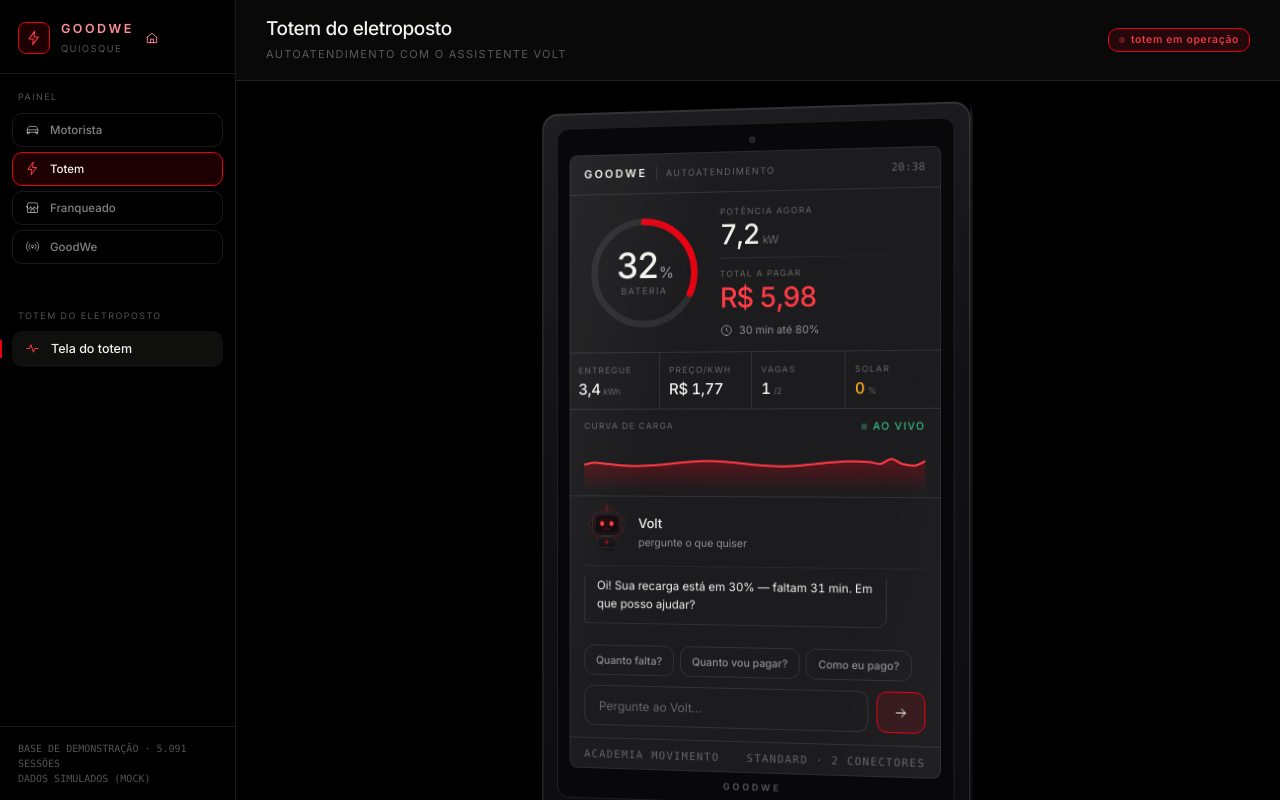
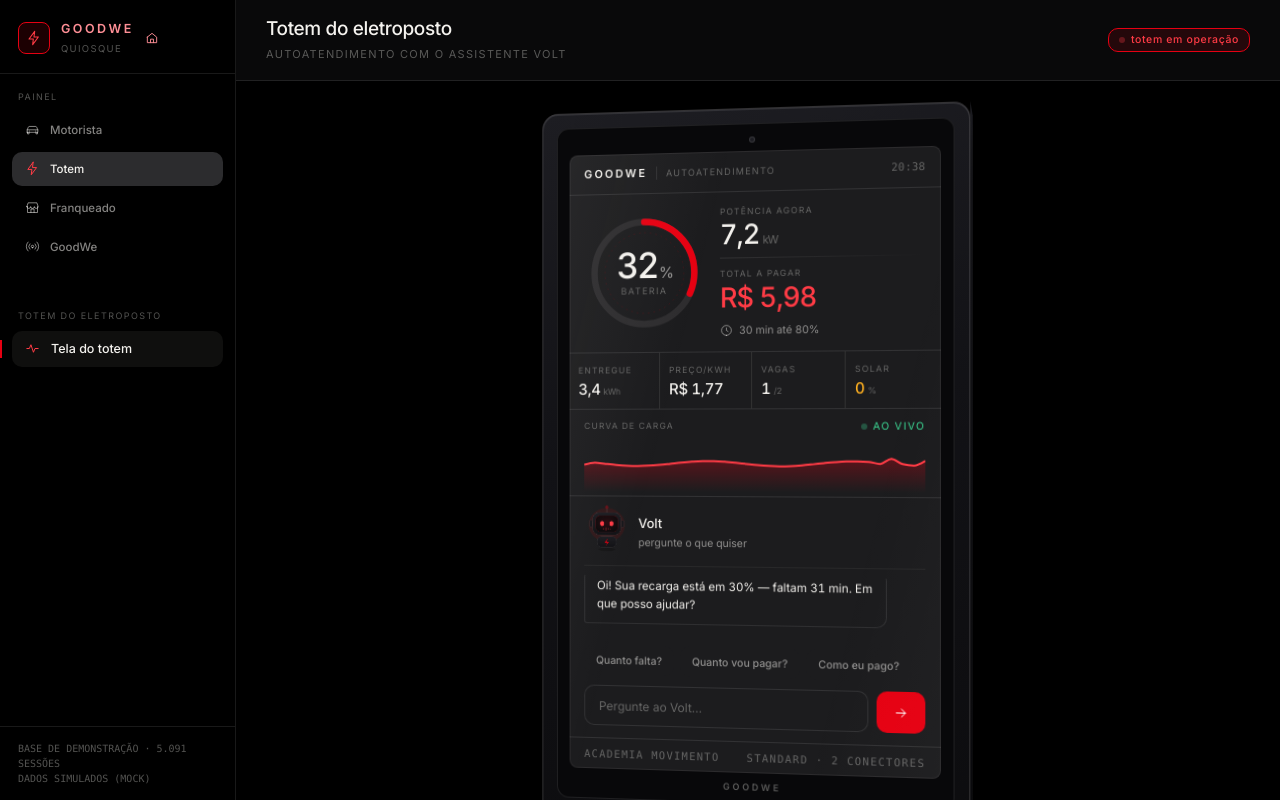
Before and after one commit to jbelkior1/gs_goodwe, a React (Vite) app: page /totem in a window 1280 px wide. Shown: the top 800 px of the page. Built offline with nearby package versions, Linux system fonts and the light colour scheme.

Commit message:
Design: transformar botoes e sidebar em solidos sem translucidez

```diff
--- a/src/styles.css
+++ b/src/styles.css
@@ -151,15 +151,13 @@
 .persona-btn {
   width: 100%; text-align: left; display: flex; align-items: center; gap: 10px;
   padding: 8px 12px; margin-bottom: 5px; border-radius: var(--pill);
-  background: transparent; border: 1px solid var(--k-line);
+  background: transparent; border: 1px solid transparent;
   color: var(--k-dim); cursor: pointer;
   font-size: 11.5px; font-weight: 500; min-height: 34px;
   transition: border-color .15s ease, color .15s ease, background .15s ease;
 }
-.persona-btn:hover { border-color: var(--k-red2); color: var(--k-text); }
-.persona-btn.active {
-  background: var(--k-redsoft); border-color: var(--k-red); color: var(--k-text);
-}
+.persona-btn:hover { background: var(--k-panel); color: var(--k-text); }
+.persona-btn.active { background: var(--k-panel-2); border-color: transparent; color: var(--k-text); }
 .persona-btn .ico { display: inline-flex; color: currentColor; }
 .persona-btn.active .ico { color: var(--k-red2); }
 
@@ -357,16 +355,14 @@
 .btn {
   display: inline-flex; align-items: center; gap: 7px;
   padding: 8px 15px; border-radius: var(--pill); min-height: 34px;
-  border: 1px solid var(--k-line); background: transparent; color: var(--k-text);
+  border: 1px solid transparent; background: var(--k-panel); color: var(--k-text);
   font-size: 11.5px; font-weight: 500; cursor: pointer;
   transition: border-color .15s ease, color .15s ease, background .15s ease;
 }
-.btn:hover { border-color: var(--k-red2); color: var(--k-red2); }
+.btn:hover { background: var(--k-panel-2); border-color: transparent; color: var(--k-text); }
 .btn:focus-visible { outline: none; border-color: var(--k-red); box-shadow: 0 0 0 3px var(--k-redsoft); }
-.btn.primary {
-  border-color: var(--k-red); background: var(--k-redsoft); color: var(--k-text);
-}
-.btn.primary:hover { background: rgba(230, 0, 18, .22); color: var(--k-text); }
+.btn.primary { border-color: transparent; background: var(--k-red); color: #fff; }
+.btn.primary:hover { background: var(--k-red2); color: #fff; }
 .btn.dark { border-color: var(--k-line); background: var(--k-panel-2); color: var(--k-text); }
 .btn.dark:hover { border-color: var(--k-hair); color: var(--k-text); }
 .btn.sm { padding: 6px 13px; min-height: 30px; font-size: 11px; }
@@ -376,14 +372,12 @@
 select.btn { background: var(--k-panel); color: var(--k-text); border-radius: var(--pill); }
 select.btn option { background: var(--k-panel); color: var(--k-text); }
 
-.chip {
-  padding: 6px 13px; border-radius: var(--pill); border: 1px solid var(--k-line);
-  background: transparent; font-size: 11.5px; cursor: pointer; font-weight: 500;
+.chip { padding: 6px 13px; border-radius: var(--pill); border: 1px solid transparent; background: var(--k-panel); font-size: 11.5px; cursor: pointer; font-weight: 500;
   color: var(--k-dim); min-height: 32px;
   transition: border-color .15s ease, color .15s ease, background .15s ease;
 }
-.chip:hover { border-color: var(--k-red2); color: var(--k-text); }
-.chip.on { background: var(--k-redsoft); color: var(--k-text); border-color: var(--k-red); }
+.chip:hover { background: var(--k-panel-2); color: var(--k-text); }
+.chip.on { background: var(--k-text); color: var(--k-bg); border-color: transparent; }
 
 /* ------------------------------------------------------------- notes */
 .note {
@@ -966,11 +960,11 @@
 .mv-sessao {
   display: flex; align-items: center; gap: 12px; width: 100%;
   padding: 12px 14px; border-radius: var(--radius);
-  border: 1px solid var(--k-red); background: var(--k-redsoft);
+  border: 1px solid transparent; background: var(--k-panel-2);
   color: var(--k-text); cursor: pointer; font-family: inherit; text-align: left;
   transition: background .18s ease;
 }
-.mv-sessao:hover { background: rgba(230, 0, 18, .2); }
+.mv-sessao:hover { background: var(--k-panel); }
 .mv-sessao-esq { display: flex; flex-direction: column; gap: 5px; flex: 1; min-width: 0; }
 .mv-sessao-txt { font-size: 13px; font-weight: 500; font-variant-numeric: tabular-nums; }
 
@@ -986,7 +980,7 @@
   background: var(--k-panel);
   transition: border-color .18s ease, background .18s ease;
 }
-.mv-item.on { border-color: var(--k-red); background: var(--k-panel); }
+.mv-item.on { border-color: transparent; background: var(--k-panel-2); }
 .mv-item-topo { display: flex; align-items: center; justify-content: space-between; gap: 10px; }
 .mv-item-nome { font-size: 14px; font-weight: 500; letter-spacing: -.01em; }
 .mv-item-local {
@@ -1122,7 +1116,7 @@
     border: 1px solid var(--k-line); border-radius: var(--pill);
     padding: 7px 13px; margin: 0; white-space: nowrap; flex: none; font-size: 12px;
   }
-  .nav-item.active { border-color: var(--k-red); background: var(--k-redsoft); }
+  .nav-item.active { border-color: transparent; background: var(--k-panel-2); color: var(--k-text); }
   .nav-item.active::before { display: none; }
   .sidebar-foot { display: none; }
   .persona-switch::-webkit-scrollbar, .nav::-webkit-scrollbar { height: 0; }
```
